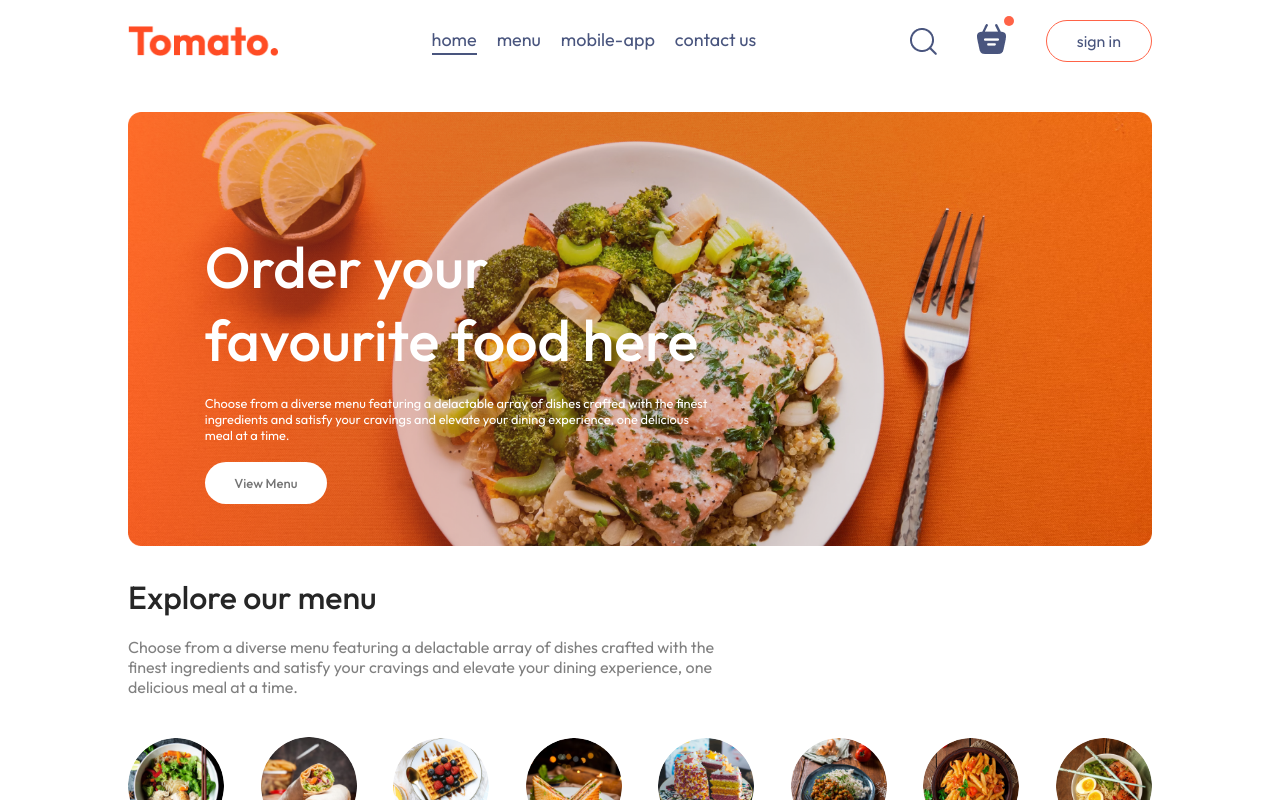
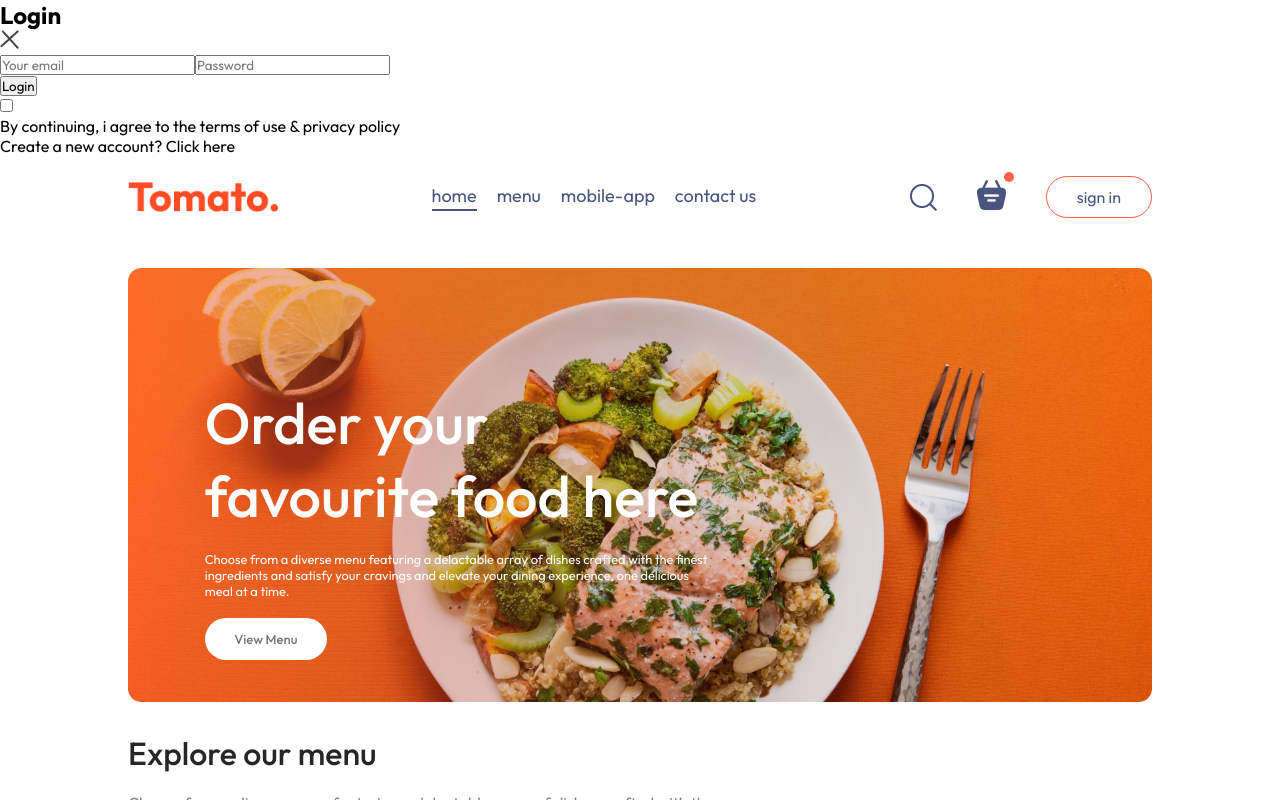
Before and after one commit to bigliuliu/food-delivery, a React app in the folder frontend/: page / in a window 1280 px wide. Both pictures are taken after a click on the button "sign in". Shown: the top 800 px of the page. Built offline with nearby package versions, Linux system fonts and the light colour scheme; the HTML template or start-up script is replaced by a standard one.

Commit message:
added login and sign up layout

```diff
--- a/frontend/src/App.jsx
+++ b/frontend/src/App.jsx
@@ -1,15 +1,18 @@
-import React from "react";
+import React, { useState } from "react";
 import Navbar from "./components/Navbar/Navbar";
 import { Route, Routes } from "react-router-dom";
 import Home from "./pages/Home/Home";
 import Cart from "./pages/Cart/Cart";
 import PlaceOrder from "./pages/PlaceOrder/PlaceOrder";
 import Footer from "./components/Footer/Footer";
+import LoginPopup from "./components/LoginPopup/LoginPopup";
 const App = () => {
+  const [showLogin, setShowLogin] = useState(false)
   return (
     <>
+    {showLogin ? <LoginPopup setShowLogin={setShowLogin}/>:<></>}
       <div className="app">
-        <Navbar />
+        <Navbar setShowLogin={setShowLogin}/>
         <Routes>
           <Route path="/" element={<Home />} />
           <Route path="/cart" element={<Cart />} />
--- /dev/null
+++ b/frontend/src/components/LoginPopup/LoginPopup.jsx
@@ -0,0 +1,45 @@
+import React, { useState } from "react";
+import "./LoginPopup.css";
+import { assets } from "../../assets/assets";
+const LoginPopup = ({ setShowLogin }) => {
+  const [currSate, setCurrState] = useState("Login");
+  return (
+    <div className="login-popup ">
+      <form action="" className="login-popup-container">
+        <div className="login-popup-title">
+          <h2> {currSate}</h2>
+          <img
+            onClick={() => setShowLogin(false)}
+            src={assets.cross_icon}
+            alt=""
+          />
+        </div>
+        <div className="login-popup-inputs">
+          {currSate === "Login" ? (
+            <></>
+          ) : (
+            <input type="text" placeholder="Your name" required />
+          )}
+          <input type="email" placeholder="Your email" required />
+          <input type="password" placeholder="Password" required />
+        </div>
+        <button>{currSate === "Sign Up" ? "Create account" : "Login"}</button>
+        <div className="login-popup-condition">
+          <input type="checkbox" required />
+          <p>By continuing, i agree to the terms of use & privacy policy</p>
+        </div>
+        {currSate === "Login" ? (
+          <p>
+            Create a new account? <span onClick={()=>setCurrState("Sign Up")}>Click here</span>
+          </p>
+        ) : (
+          <p>
+            Already have an account? <span onClick={()=>setCurrState("Login")}>Login here</span>
+          </p>
+        )}
+      </form>
+    </div>
+  );
+};
+
+export default LoginPopup;
--- a/frontend/src/components/Navbar/Navbar.jsx
+++ b/frontend/src/components/Navbar/Navbar.jsx
@@ -2,7 +2,7 @@
 import "./Navbar.css";
 import { assets } from "../../assets/assets";
 import { Link } from 'react-router-dom';
-const Navbar = () => {
+const Navbar = ({setShowLogin}) => {
   const [menu, setMenu] = useState("home");
   return (
     <div className="navbar">
@@ -19,7 +19,7 @@
           <img src={assets.basket_icon} alt="" />
           <div className="dot"></div>
         </div>
-        <button>sign in</button>
+        <button onClick={()=>setShowLogin(true)}>sign in</button>
       </div>
     </div>
   );
```
Also changed, not shown: frontend/src/components/LoginPopup/LoginPopup.css (added).
